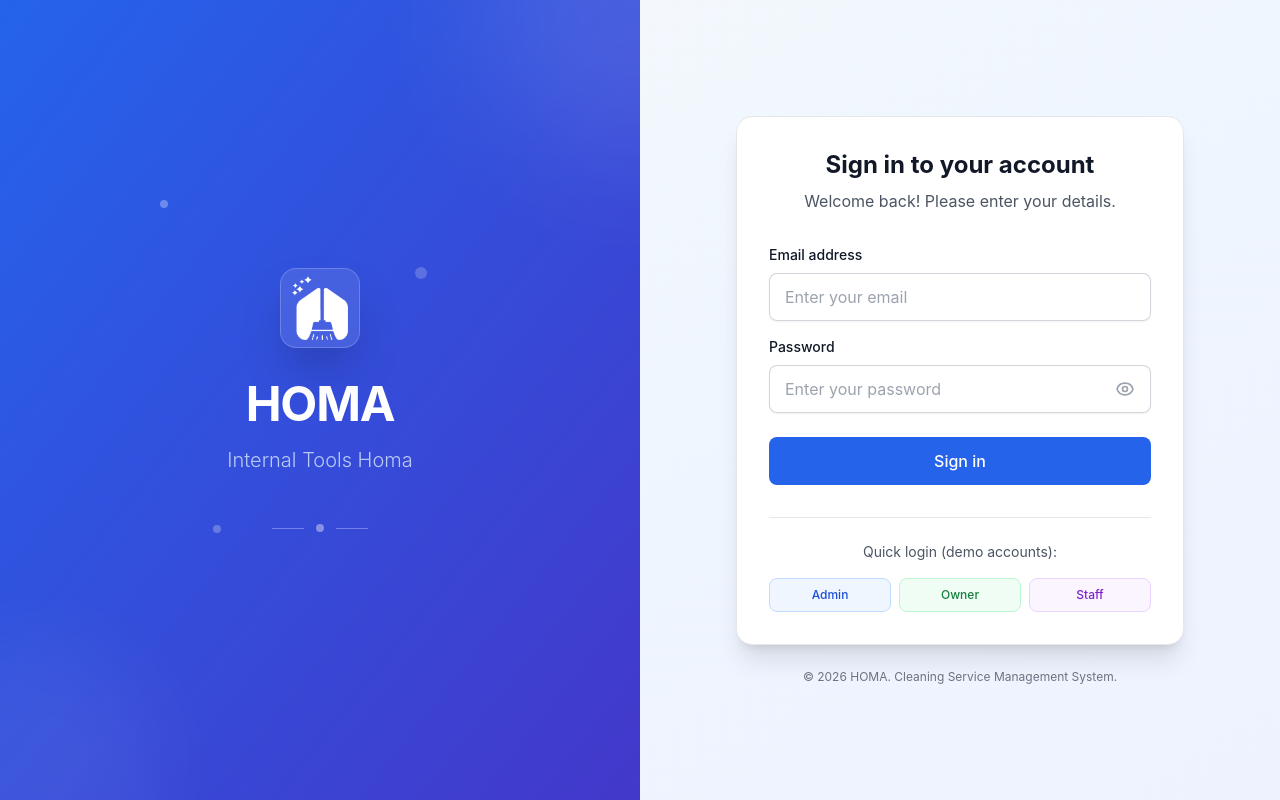
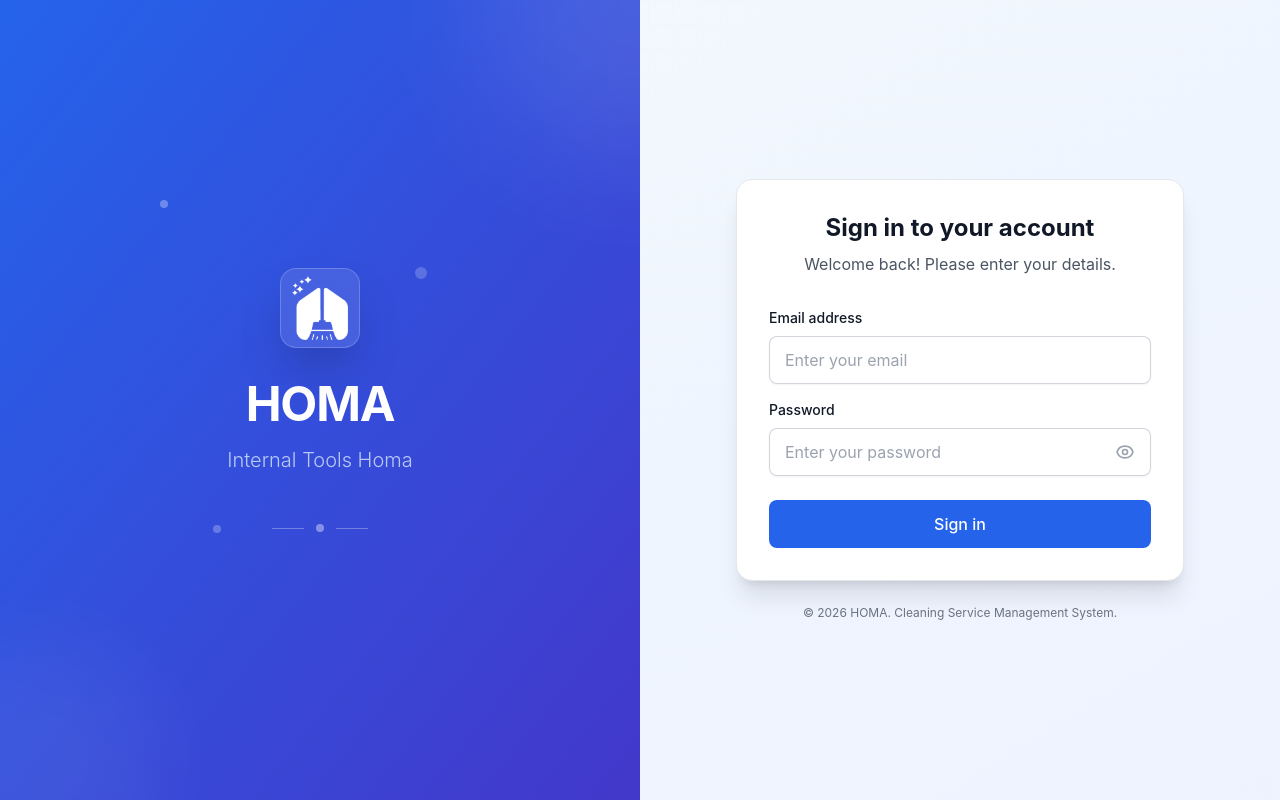
Before and after one commit to ndiyansahh/homa-intools, a Next.js app: page /login in a window 1280 px wide. Built offline with nearby package versions, Linux system fonts and the light colour scheme.

Commit message:
remove quick login demo buttons from   login page

```diff
--- a/src/components/login-form.tsx
+++ b/src/components/login-form.tsx
@@ -95,11 +95,6 @@ export default function LoginForm() {
       ...prev,
       [name]: value,
     }));
-  };
-
-  const quickLogin = async (email: string, password: string) => {
-    setFormData({ email, password });
-    await performLogin(email, password);
   };
 
   return (
@@ -248,36 +243,6 @@ export default function LoginForm() {
                 </button>
               </form>
 
-              {/* Quick Login Options */}
-              <div className="mt-8 pt-6 border-t border-gray-200">
-                <p className="text-sm text-gray-600 text-center mb-4">Quick login (demo accounts):</p>
-                <div className="grid grid-cols-3 gap-2">
-                  <button
-                    type="button"
-                    onClick={() => quickLogin('admin@homa.com', 'admin123')}
-                    className="px-3 py-2 text-xs font-medium text-blue-700 bg-blue-50 border border-blue-200 rounded-lg hover:bg-blue-100 transition-colors"
-                    disabled={isLoading}
-                  >
-                    Admin
-                  </button>
-                  <button
-                    type="button"
-                    onClick={() => quickLogin('owner@homa.com', 'owner123')}
-                    className="px-3 py-2 text-xs font-medium text-green-700 bg-green-50 border border-green-200 rounded-lg hover:bg-green-100 transition-colors"
-                    disabled={isLoading}
-                  >
-                    Owner
-                  </button>
-                  <button
-                    type="button"
-                    onClick={() => quickLogin('staff@homa.com', 'staff123')}
-                    className="px-3 py-2 text-xs font-medium text-purple-700 bg-purple-50 border border-purple-200 rounded-lg hover:bg-purple-100 transition-colors"
-                    disabled={isLoading}
-                  >
-                    Staff
-                  </button>
-                </div>
-              </div>
             </div>
 
             {/* Footer */}
```
